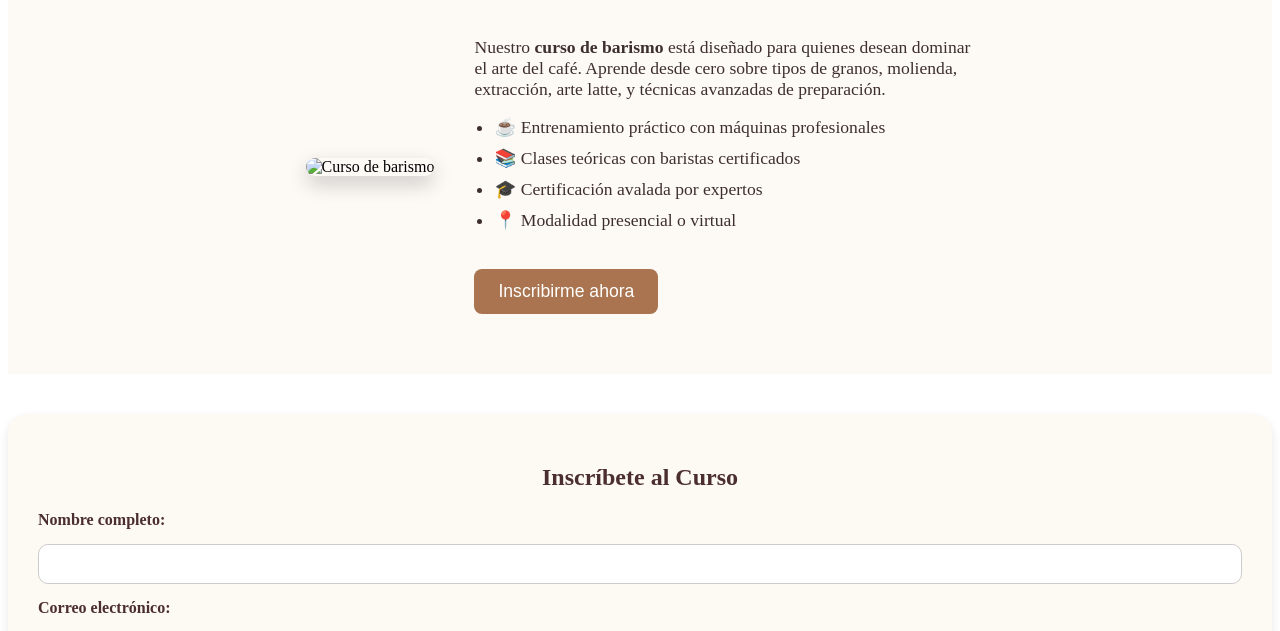
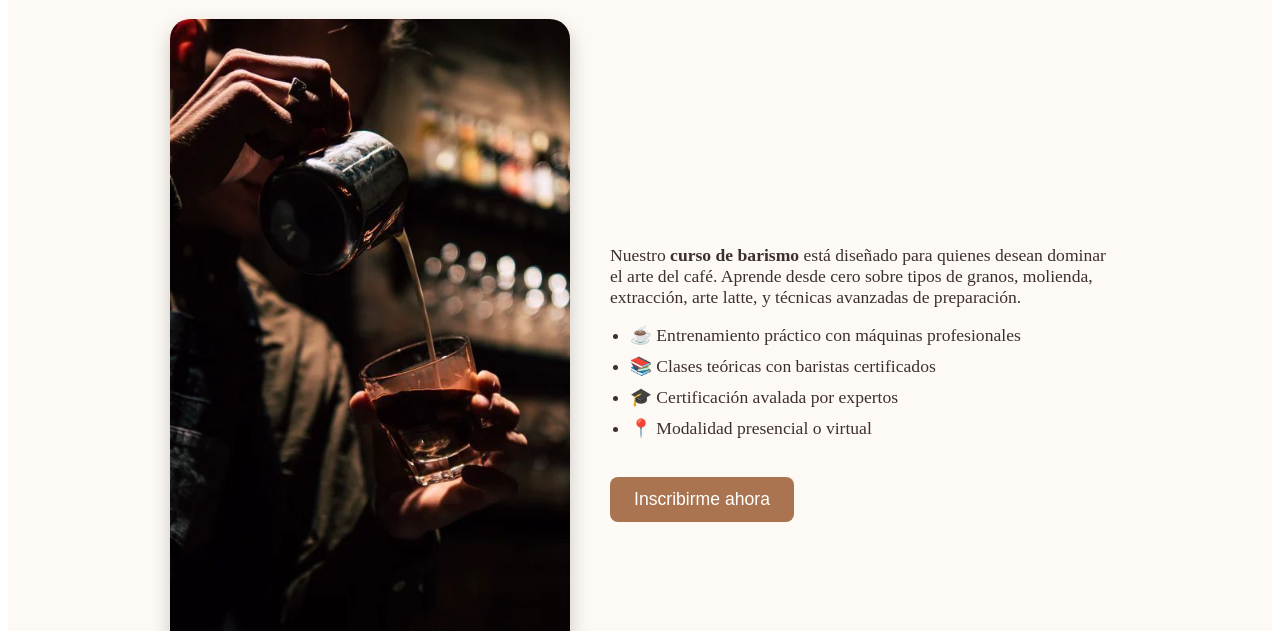
Before and after one commit to DavidQ0203/E, a plain HTML site: page cursobarismo.html in a window 1280 px wide. Shown: the part 169-800 px from the top of the page. Drawn offline with Linux system fonts and the light colour scheme.

Commit message:
Update cursobarismo.html

```diff
--- a/cursobarismo.html
+++ b/cursobarismo.html
@@ -13,7 +13,7 @@
     <div class="container">
       <h2>Curso de Barismo Profesional</h2>
       <div class="contenido">
-        <img src="Barista.jpg" alt="Curso de barismo">
+        <img src="MEDIA/Barista.jpg" alt="Curso de barismo">
         <div class="barismo">
           <p>
             Nuestro <strong>curso de barismo</strong> está diseñado para quienes desean dominar el arte del café.
```
